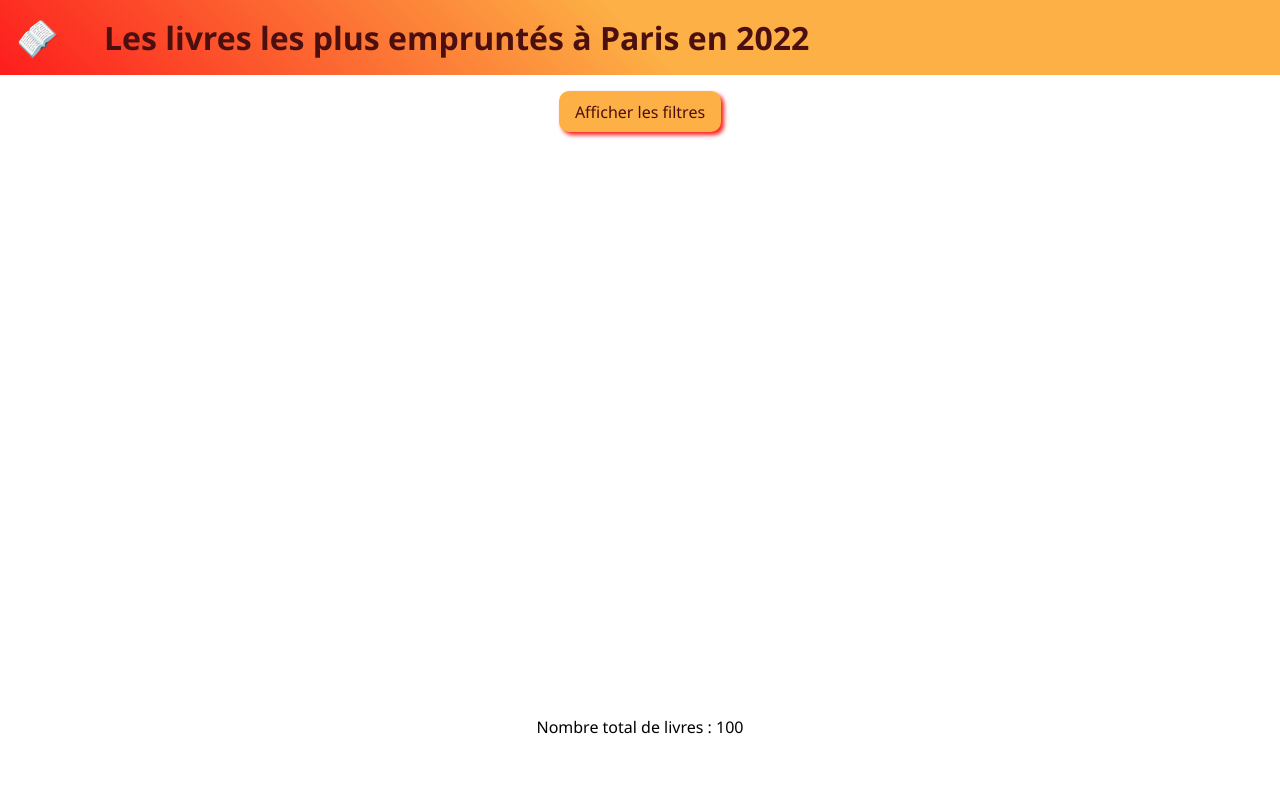
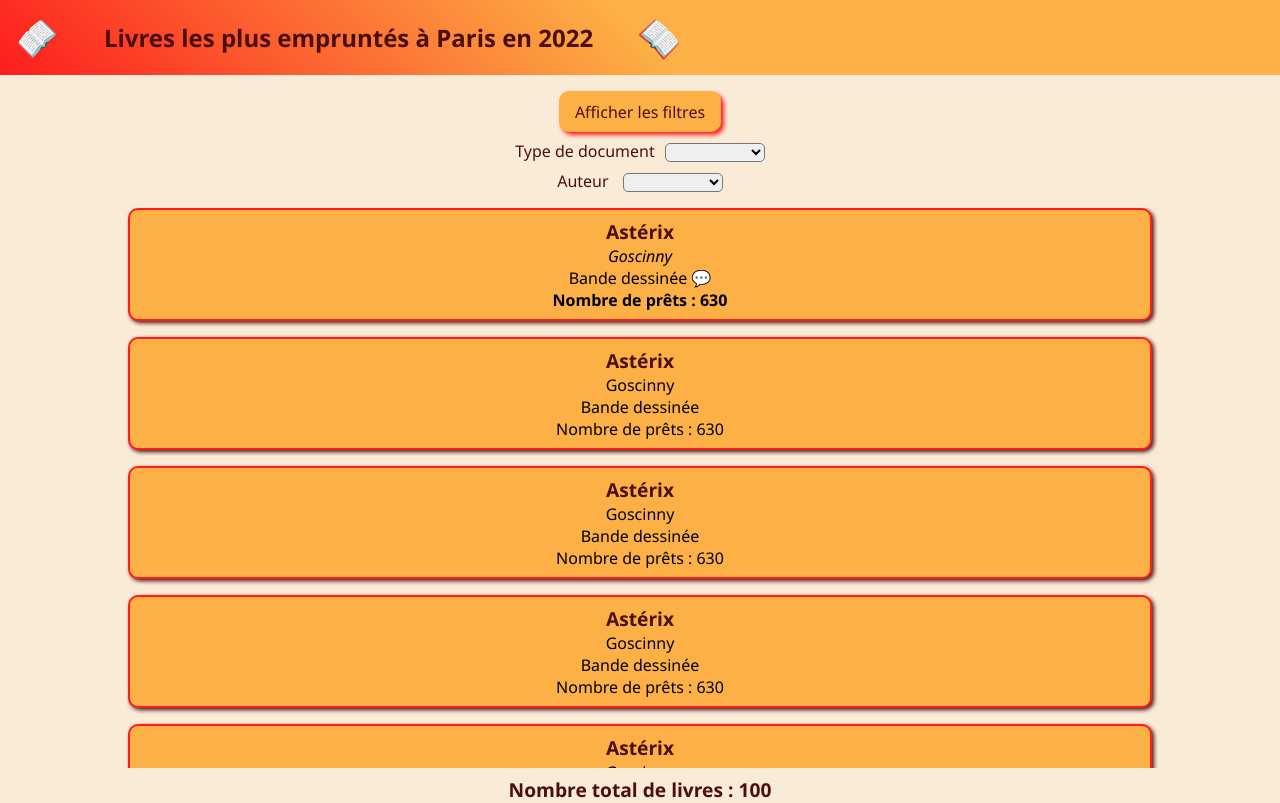
Before and after one commit to Ellundril/Adataviz, a plain HTML site: page index.html in a window 1280 px wide. Drawn offline with Linux system fonts and the light colour scheme; no server answers.

Commit message:
Ajout du style des éléments à l'intérieur des cartes

```diff
--- a/index.html
+++ b/index.html
@@ -9,10 +9,9 @@
   </head>
   <body>
     <header>
-      <span class="logo" aria-hidden="true">📖</span>
-      <h1 class="titre-principal">
-        Les livres les plus empruntés à Paris en 2022
-      </h1>
+      <span class="logo1" aria-hidden="true">📖</span>
+      <h1 class="titre-principal">Livres les plus empruntés à Paris en 2022</h1>
+      <span class="logo2" aria-hidden="true">📖</span>
     </header>
     <main>
       <section class="filtres">
@@ -32,7 +31,56 @@
           ></label>
         </div>
       </section>
-      <section class="cartes"></section>
+      <section class="cartes">
+        <article class="carte">
+          <h2 class="titre-livre">Astérix</h2>
+          <p class="auteur">Goscinny</p>
+          <p class="type-de-doc">Bande dessinée 💬</p>
+          <p class="prets">Nombre de prêts : 630</p>
+        </article>
+        <article class="carte">
+          <h2 class="titre-livre">Astérix</h2>
+          <p>Goscinny</p>
+          <p>Bande dessinée</p>
+          <p>Nombre de prêts : 630</p>
+        </article>
+        <article class="carte">
+          <h2 class="titre-livre">Astérix</h2>
+          <p>Goscinny</p>
+          <p>Bande dessinée</p>
+          <p>Nombre de prêts : 630</p>
+        </article>
+        <article class="carte">
+          <h2 class="titre-livre">Astérix</h2>
+          <p>Goscinny</p>
+          <p>Bande dessinée</p>
+          <p>Nombre de prêts : 630</p>
+        </article>
+        <article class="carte">
+          <h2 class="titre-livre">Astérix</h2>
+          <p>Goscinny</p>
+          <p>Bande dessinée</p>
+          <p>Nombre de prêts : 630</p>
+        </article>
+        <article class="carte">
+          <h2 class="titre-livre">Astérix</h2>
+          <p>Goscinny</p>
+          <p>Bande dessinée</p>
+          <p>Nombre de prêts : 630</p>
+        </article>
+        <article class="carte">
+          <h2 class="titre-livre">Astérix</h2>
+          <p>Goscinny</p>
+          <p>Bande dessinée</p>
+          <p>Nombre de prêts : 630</p>
+        </article>
+        <article class="carte">
+          <h2 class="titre-livre">Astérix</h2>
+          <p>Goscinny</p>
+          <p>Bande dessinée</p>
+          <p>Nombre de prêts : 630</p>
+        </article>
+      </section>
       <p class="nb-total-livres">Nombre total de livres : 100</p>
     </main>
   </body>
--- a/style.css
+++ b/style.css
@@ -6,6 +6,7 @@
 
 body {
   font-family: "Segoe UI", Tahoma, Geneva, Verdana, sans-serif;
+  background-color: antiquewhite;
 }
 main {
   display: flex;
@@ -30,11 +31,18 @@ header {
 
 .titre-principal {
   color: rgb(75, 15, 15);
+  font-size: 1.5rem;
 }
-.logo {
+.logo1 {
   font-size: 2rem;
   margin: 1rem;
   rotate: -45deg;
+}
+
+.logo2 {
+  font-size: 2rem;
+  margin: 1rem;
+  rotate: 45deg;
 }
 
 /* ========= zone de filtres =========== */
@@ -94,17 +102,36 @@ select:focus-visible {
   gap: 1rem;
   height: 70vh;
   overflow-y: scroll;
+  width: 90vw;
 }
 .carte {
   background-color: rgba(252, 176, 69, 1);
   border: 2px solid rgba(253, 29, 29, 1);
   box-shadow: 2px 2px 4px rgb(75, 15, 15);
   min-height: fit-content;
-  width: 300px;
+  width: 80vw;
   border-radius: 10px;
+  padding: 0.5rem 1rem;
 }
 
-.cache {
+.titre-livre {
+  color: rgb(75, 15, 15);
+  font-size: 1.2rem;
+}
+
+.auteur {
+  font-style: italic;
+}
+.prets {
+  font-weight: bold;
+}
+
+.nb-total-livres {
+  font-size: 1.2rem;
+  font-weight: bold;
+  color: rgb(75, 15, 15);
+}
+/* .cache {
   display: none;
-}
+} */
 /* =============== Grand écrans ============= */
```
